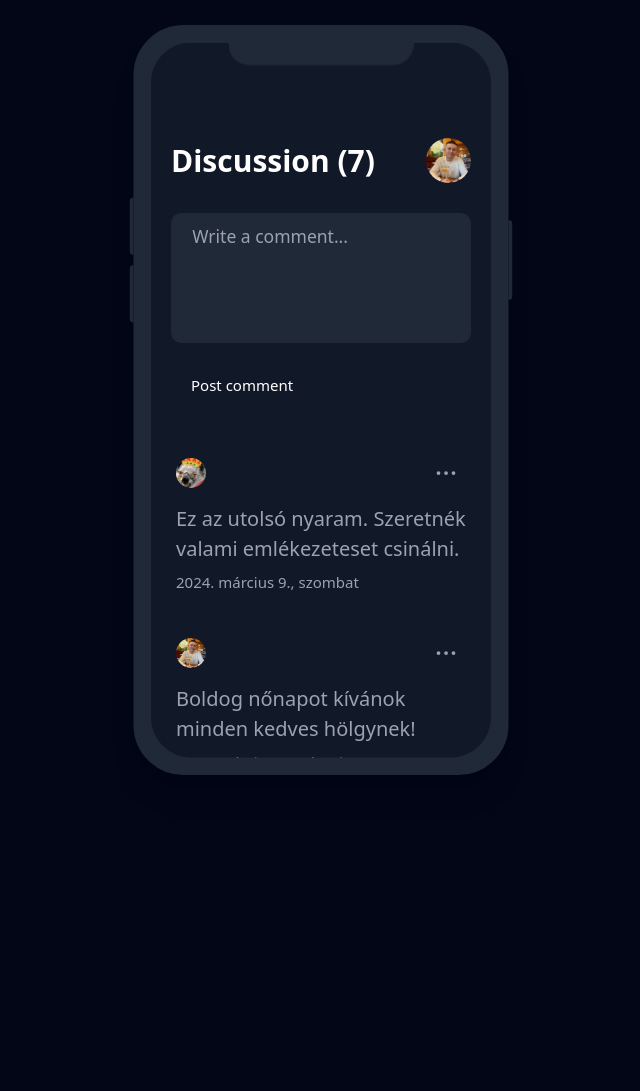
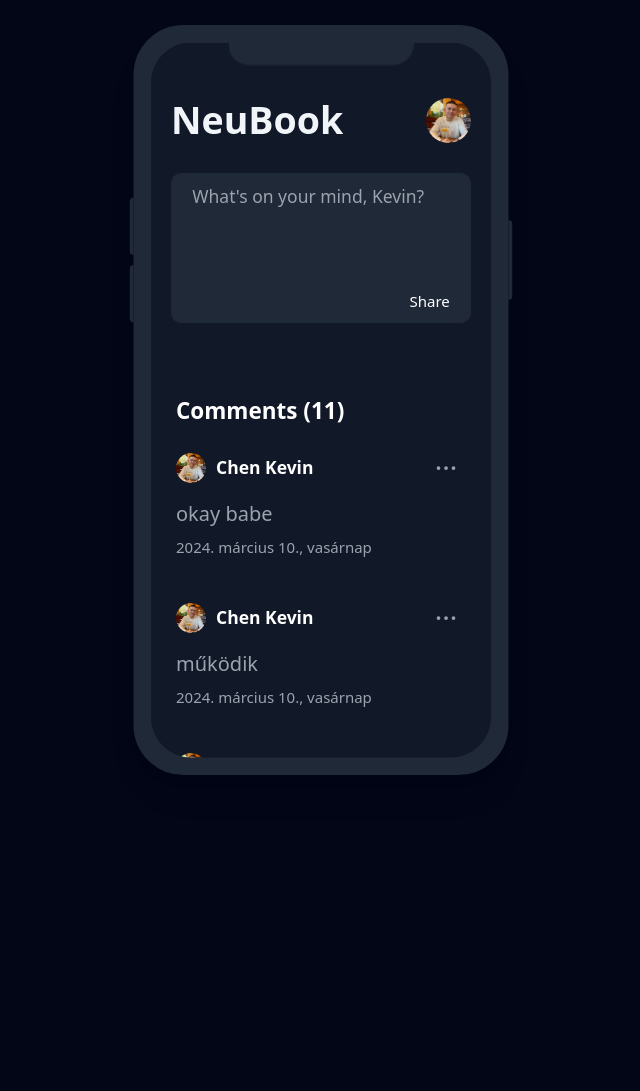
Before and after one commit to Chencsi/NeuBook, a website built with Vite: page index.html in a window 1280 px wide. Shown: the top 1091 px of the page, without its empty margins (319-959 px from the left). Built offline with nearby package versions, Linux system fonts and the light colour scheme; data requests are answered from the project's data file.

Commit message:
Sharing function added

```diff
--- a/db.json
+++ b/db.json
@@ -8,7 +8,7 @@
     },
     {
       "id": 2,
-            "name": "Hunor Vadoba",
+      "name": "Vadoba Hunor",
       "email": "vadoba.hunor.gergely@njszg.hu",
       "image": "/vhunor.jpg"
     },
@@ -61,6 +61,30 @@
       "userId": 2,
       "content": "Ez az utolsó nyaram. Szeretnék valami emlékezeteset csinálni.",
       "timestamp": "2024-03-09T14:00:00Z"
+    },
+    {
+      "id": 108,
+      "userId": 1,
+      "content": "I love my gf",
+      "timestamp": "2024-03-10T19:45:53.517Z"
+    },
+    {
+      "id": 109,
+      "userId": 1,
+      "content": "tesztelünk",
+      "timestamp": "2024-03-10T19:46:51.401Z"
+    },
+    {
+      "id": 109,
+      "userId": 1,
+      "content": "működik",
+      "timestamp": "2024-03-10T19:47:00.616Z"
+    },
+    {
+      "id": 110,
+      "userId": 1,
+      "content": "okay babe",
+      "timestamp": "2024-03-10T19:47:08.564Z"
     }
   ]
 }
--- a/index.html
+++ b/index.html
@@ -21,21 +21,30 @@
       <div class="h-[64px] w-[3px] bg-gray-800 absolute -end-[17px] top-[142px] rounded-e-lg"></div>
       <div
         class="rounded-[2rem] no-scroll overflow-scroll w-[272px] h-[572px] bg-gray-800 hover:scrollbar-thumb-sky-500 active:scrollbar-thumb-sky-400 h-32 scrollbar scrollbar-thumb-slate-700 scrollbar-track-slate-300">
-        <section class="bg-gray-900 py-8 lg:py-16 antialiased">
-          <div class="posts max-w-2xl mx-auto px-4">
+        <section class="bg-gray-900 py-8 antialiased">
+          <div class="max-w-2xl mx-auto px-4">
             <div class="flex justify-between items-center mb-6">
-              <h2 class="mt-3 text-lg lg:text-2xl font-bold text-white">Discussion (<span class="comment-count">0</span>)</h2>
-              <div class="profile-container"><img class="mt-3 w-9 rounded-full cursor-pointer transition active:scale-90" src="" alt=""></div>
+              <div>
+                <h2 class="mt-3 text-3xl font-bold">NeuBook</h2>
+              </div>
+              <div class="profile-container">
+                <img class="mt-3 w-9 rounded-full cursor-pointer transition active:scale-90" src="" alt="">
+              </div>
             </div>
-            <form class="mb-6">
-              <div class="py-2 px-4 mb-4 rounded-lg rounded-t-lg border transition bg-gray-800 border-gray-800 active:border-gray-900">
+            <form class="post-form">
+              <div
+                class="pt-2 pb-6 px-4 mb-4 rounded-lg rounded-t-lg border transition bg-gray-800 border-gray-800 active:border-gray-900">
                 <label for="comment" class="sr-only">Your comment</label>
-                <textarea id="comment" rows="4" class="resize-none px-0 w-full text-sm border-0 focus:ring-0 focus:outline-none text-white placeholder-gray-400 bg-gray-800" placeholder="Write a comment..." required></textarea>
+                <textarea id="comment" rows="4"
+                  class="resize-none px-0 w-full text-sm border-0 focus:ring-0 focus:outline-none text-white placeholder-gray-400 bg-gray-800"
+                  placeholder="" required></textarea>
+                <button type="submit"
+                  class="float-right text-xs font-medium text-center text-white bg-primary-700 rounded-lg focus:ring-primary-900 hover:bg-primary-800">Share</button>
               </div>
-              <button type="submit" class="inline-flex items-center py-2.5 px-4 text-xs font-medium text-center text-white bg-primary-700 rounded-lg focus:ring-primary-900 hover:bg-primary-800">
-                Post comment
-              </button>
+              <h2 class="ml-1 pt-10 mb-1 text-lg font-semibold text-white">Comments (<span
+                  class="comment-count">0</span>)</h2>
             </form>
+            <div class="posts"></div>
             <!-- Comment -->
           </div>
         </section>
@@ -50,14 +59,14 @@
           <div class="img-container">
             <img class="mr-2 w-6 h-6 rounded-full" src="">
           </div>
-          <p class="post-author inline-flex items-center mr-3 text-sm text-gray-900 font-semibold"></p>
+          <p class="post-author inline-flex items-center mr-3 text-sm text-white font-semibold"></p>
         </div>
 
         <button id="dropdownComment1Button" data-dropdown-toggle="dropdownComment1"
           class="dropdown-button inline-flex items-center p-2 text-sm font-medium text-center text-gray-400 rounded-lg focus:outline-none bg-gray-900 hover:bg-gray-700 focus:ring-gray-600"
           type="button">
           <svg class="w-4 h-4" aria-hidden="true" xmlns="http://www.w3.org/2000/svg" fill="currentColor"
-            viewBox="0 0 16 3" >
+            viewBox="0 0 16 3">
             <path
               d="M2 0a1.5 1.5 0 1 1 0 3 1.5 1.5 0 0 1 0-3Zm6.041 0a1.5 1.5 0 1 1 0 3 1.5 1.5 0 0 1 0-3ZM14 0a1.5 1.5 0 1 1 0 3 1.5 1.5 0 0 1 0-3Z" />
           </svg>
@@ -67,13 +76,12 @@
         <div id="dropdown"
           class="hidden absolute right-5 translate-y-5 z-10 w-36 rounded divide-y shadow bg-gray-700 divide-gray-600">
           <ul class="py-1 text-sm text-gray-200" aria-labelledby="dropdownMenuIconHorizontalButton">
-            <li>
+            <!-- <li>
               <a href="#"
                 class="edit-button block py-2 px-4 transition hover:bg-gray-600 hover:text-white">Edit</a>
-            </li>
+            </li> -->
             <li>
-              <a href="#"
-                class="remove-button block py-2 px-4 transition hover:bg-gray-600 hover:text-white">Remove</a>
+              <a href="#" class="remove-button block py-2 px-4 transition hover:bg-gray-600 hover:text-white">Remove</a>
             </li>
           </ul>
         </div>
@@ -87,7 +95,6 @@
     </article>
   </template>
 
-  <script type="module" src="/main.js"></script>
   <script>
     function dropdownInEvent(index) {
       document.querySelector(`.dropdown-${index}`).classList.remove('hidden');
@@ -98,13 +105,14 @@
         document.querySelector(`.dropdown-${index}`).classList.add('hidden');
       }, 100);
     }
-    function editButtonEvent(index) {
-      console.log('Edit button clicked')
-    }
+    // function editButtonEvent(index) {
+    //   console.log('Edit button clicked')
+    // }
     function removeButtonEvent(index) {
       console.log('Remove button clicked')
     }
   </script>
+  <script type="module" src="/main.js"></script>
 </body>
 
 </html>
--- a/main.js
+++ b/main.js
@@ -3,11 +3,24 @@ import './src/output.css'
 let posts;
 let users;
 let currentUserId = 1;
+let lastPostIndex;
 
+window.onload = () => {
   document.querySelector('.profile-container img').addEventListener('click', () => {
     userChangeEvent();
   });
 
+  document.querySelector('.post-form').addEventListener('submit', () => {
+    let content = document.querySelector('.post-form textarea').value;
+    postComment(currentUserId, content);
+    document.querySelector('.post-form textarea').value = '';
+  });
+
+  loadPosts();
+  getUsers();
+};
+
+function loadPosts() {
   fetch('http://localhost:3000/posts', {
     method: 'GET',
     headers: {
@@ -18,8 +31,37 @@ fetch('http://localhost:3000/posts', {
     return res.json();
   }).then(data => {
     posts = data;
+    lastPostIndex = posts[posts.length - 1].id;
     getUsers();
   })
+}
+
+function postComment(userId, content) {
+  fetch('http://localhost:3000/posts', {
+    method: 'POST',
+    headers: {
+      'Content-Type': 'application/json'
+    },
+    body: JSON.stringify({
+      id: ++lastPostIndex,
+      userId: userId,
+      content: content,
+      timestamp: new Date().toISOString()
+    })
+  }).then(res => {
+    console.log(`Response: ${res.status} ${res.statusText}`);
+    return res.json();
+  }).then(data => {
+    posts.push(data);
+  })
+  refreshPosts();
+}
+
+function refreshPosts() {
+  document.querySelector('.posts').innerHTML = '';
+  loadPosts();
+  displayPosts();
+}
 
 function getUsers() {
   fetch('http://localhost:3000/users', {
@@ -32,20 +74,27 @@ function getUsers() {
     return res.json();
   }).then(data => {
     users = data;
+    textAreaPlaceholder();
     for (let user of users) {
       if (user.id == currentUserId) {
         document.querySelector('.profile-container img').src = user.image;
       }
     }
     document.querySelector('.comment-count').innerText = posts.length;
-    sortPosts();
+    sortPosts(1);
   })
 }
 
-function sortPosts() {
+function sortPosts(n) {
+  if (n == 1) {
     posts.sort((a, b) => {
       return new Date(b.timestamp) - new Date(a.timestamp);
     })
+  } else if (n == 2) {
+    posts.sort((a, b) => {
+      return new Date(a.timestamp) - new Date(b.timestamp);
+    })
+  }
   displayPosts();
 }
 
@@ -55,7 +104,7 @@ function displayPosts() {
   for (let post of posts) {
     let user = users.find(user => user.id == post.userId);
 
-  if(user) {
+    if (user) {
       let templateClone = template.content.cloneNode(true);
       templateClone.querySelector('.post-author').textContent = user.name;
       templateClone.querySelector('.post-content').textContent = post.content;
@@ -63,7 +112,7 @@ function displayPosts() {
       templateClone.querySelector('.post-time').textContent = new Intl.DateTimeFormat('hu-HU', { dateStyle: 'full' }).format(new Date(post.timestamp));
       templateClone.querySelector('.dropdown-button').setAttribute('onclick', `dropdownInEvent(${i})`);
       templateClone.querySelector('.dropdown-button').setAttribute('onblur', `dropdownOutEvent(${i})`);
-    templateClone.querySelector('.edit-button').setAttribute('onclick', `editButtonEvent(${i})`);
+      // templateClone.querySelector('.edit-button').setAttribute('onclick', `editButtonEvent(${i})`);
       templateClone.querySelector('.remove-button').setAttribute('onclick', `removeButtonEvent(${i})`);
       templateClone.querySelector('#dropdown').classList.add(`dropdown-${i}`);
       document.querySelector('.posts').appendChild(templateClone);
@@ -86,6 +135,10 @@ function userChangeEvent() {
       currentUserId = 1;
       break;
   }
-  console.log(currentUserId);
   document.querySelector('.profile-container img').src = users[currentUserId - 1].image;
+  textAreaPlaceholder();
 }
+
+function textAreaPlaceholder() {
+  document.querySelector('.post-form textarea').setAttribute('placeholder', `What's on your mind, ${users[currentUserId - 1].name.split(' ')[1]}?`);
+}
```
Also changed, not shown: src/output.css. Lines whose indentation alone changed are shown as unchanged.
